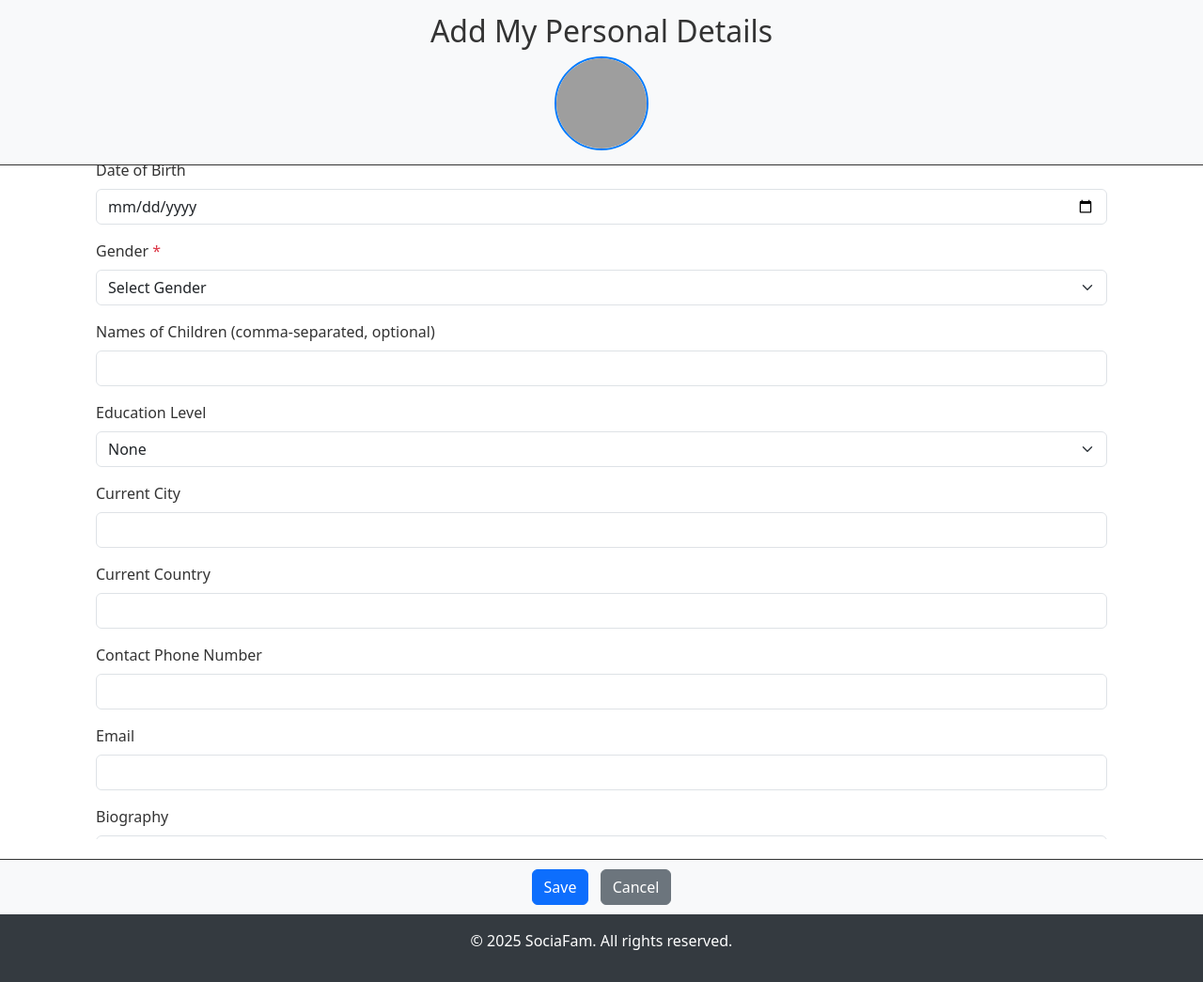
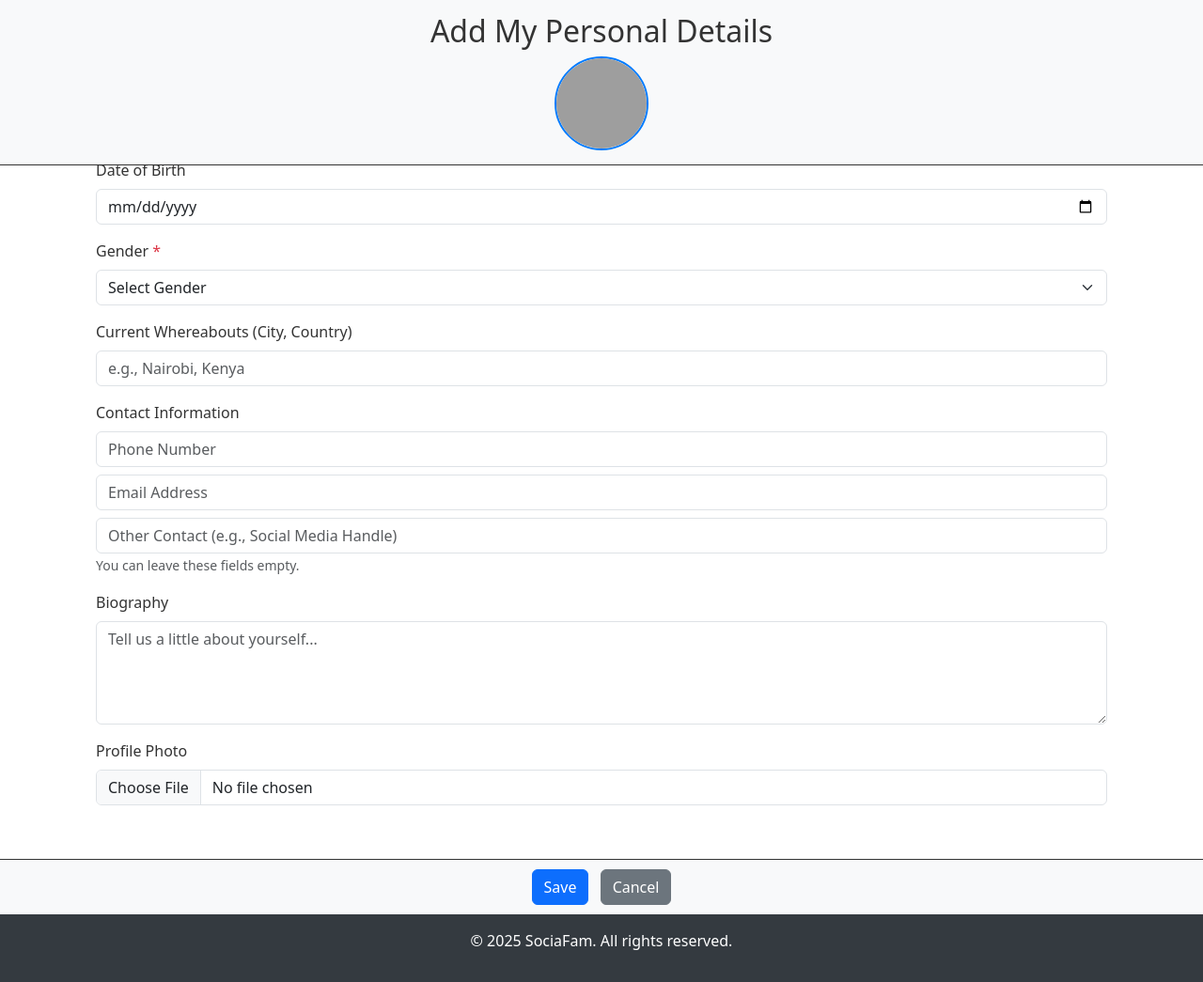
Before and after one commit to Hencheng2/SociaFam, a Flask app: template templates/add_my_details.html in a window 1280 px wide. Shown: the part 57-1102 px from the top of the page at 94% size. Run offline with Flask 3, Linux system fonts and the light colour scheme; the template is opened without the code that fills it, so the values that code supplies are empty; some libraries are stand-ins or nearby versions; grey boxes are pictures that could not be loaded.

Commit message:
Update add_my_details.html

```diff
--- a/templates/add_my_details.html
+++ b/templates/add_my_details.html
@@ -44,6 +44,9 @@
         border-radius: 50%;
         border: 2px solid var(--primary-color);
     }
+    .form-group.hidden {
+        display: none;
+    }
     @media (max-width: 768px) {
         .scrollable-content {
             margin-top: 100px;
@@ -71,7 +74,7 @@
         {{ form.hidden_tag() }}
         <div class="mb-3">
             <label for="full_name" class="form-label">Full Name <span class="text-danger">*</span></label>
-            <input type="text" class="form-control" id="full_name" name="full_name" value="{% if is_editing and user_details %}{{ user_details.full_name }}{% elif current_user %}{{ current_user.full_name }}{% endif %}" required>
+            <input type="text" class="form-control" id="full_name" name="full_name" value="{% if is_editing and user_details %}{{ user_details.full_name }}{% elif current_user %}{{ current_user.originalName }}{% endif %}" required>
         </div>
         <div class="mb-3">
             <label for="date_of_birth" class="form-label">Date of Birth</label>
@@ -80,31 +83,55 @@
         <div class="mb-3">
             <label for="gender" class="form-label">Gender <span class="text-danger">*</span></label>
             <select class="form-select" id="gender" name="gender" required>
-                <option value="" disabled {% if not is_editing or not user_details %}selected{% endif %}>Select Gender</option>
+                <option value="" disabled {% if not is_editing or not user_details or not user_details.gender %}selected{% endif %}>Select Gender</option>
                 <option value="Male" {% if is_editing and user_details and user_details.gender == 'Male' %}selected{% endif %}>Male</option>
                 <option value="Female" {% if is_editing and user_details and user_details.gender == 'Female' %}selected{% endif %}>Female</option>
                 <option value="Other" {% if is_editing and user_details and user_details.gender == 'Other' %}selected{% endif %}>Other</option>
             </select>
         </div>
-        <div class="mb-3" id="marital_status_container" style="display: none;">
+
+        <!-- Marital Status Section (Conditional based on age) -->
+        <div id="maritalStatusSection" class="form-group hidden">
+            <div class="mb-3">
                 <label for="marital_status" class="form-label">Marital Status</label>
                 <select class="form-select" id="marital_status" name="marital_status">
-                <option value="" disabled {% if not is_editing or not user_details %}selected{% endif %}>Select Marital Status</option>
+                    <option value="" disabled {% if not is_editing or not user_details or not user_details.marital_status %}selected{% endif %}>Select Marital Status</option>
                     <option value="Single" {% if is_editing and user_details and user_details.marital_status == 'Single' %}selected{% endif %}>Single</option>
+                    <option value="Engaged" {% if is_editing and user_details and user_details.marital_status == 'Engaged' %}selected{% endif %}>Engaged</option>
                     <option value="Married" {% if is_editing and user_details and user_details.marital_status == 'Married' %}selected{% endif %}>Married</option>
                     <option value="Divorced" {% if is_editing and user_details and user_details.marital_status == 'Divorced' %}selected{% endif %}>Divorced</option>
                     <option value="Widowed" {% if is_editing and user_details and user_details.marital_status == 'Widowed' %}selected{% endif %}>Widowed</option>
                 </select>
             </div>
-        <div class="mb-3">
-            <label for="children_names" class="form-label">Names of Children (comma-separated, optional)</label>
-            <input type="text" class="form-control" id="children_names" name="children_names" value="{% if is_editing and user_details %}{{ user_details.children_names }}{% endif %}">
+
+            <!-- Spouse Name (Conditional based on marital status) -->
+            <div class="mb-3 spouses-field hidden">
+                <label for="spouse_names" class="form-label">Spouse Name(s) (comma-separated)</label>
+                <input type="text" class="form-control" id="spouse_names" name="spouse_names" placeholder="e.g., Jane Doe, John Smith" value="{% if is_editing and user_details %}{{ user_details.spouse_names }}{% endif %}">
             </div>
+
+            <!-- Fiancée Name (Conditional based on marital status) -->
+            <div class="mb-3 fiance-field hidden">
+                <label for="fiance_names" class="form-label">Fiancé(e) Name(s) (comma-separated)</label>
+                <input type="text" class="form-control" id="fiance_names" name="fiance_names" placeholder="e.g., Alex Green" value="{% if is_editing and user_details %}{{ user_details.fiance_names }}{% endif %}">
+            </div>
+        </div>
+
+        <!-- Children Names (Conditional based on age/marital status) -->
+        <div id="childrenSection" class="mb-3 form-group hidden">
+            <label for="children_names" class="form-label">Children Name(s) (comma-separated)</label>
+            <input type="text" class="form-control" id="children_names" name="children_names" placeholder="e.g., Child One, Child Two" value="{% if is_editing and user_details %}{{ user_details.children_names }}{% endif %}">
+        </div>
+
+        <!-- Education Section (Conditional based on age) -->
+        <div id="educationSection" class="form-group hidden">
+            <button type="button" class="btn btn-secondary btn-sm mb-3" id="addSchoolButton">Add School</button>
+            <div id="schoolFields" class="form-group hidden">
                 <div class="mb-3">
                     <label for="education_level" class="form-label">Education Level</label>
                     <select class="form-select" id="education_level" name="education_level">
                         <option value="None" {% if is_editing and user_details and user_details.education_level == 'None' %}selected{% endif %}>None</option>
-                <option value="Primary" {% if is_editing and user_details and user_details.education_level == 'Primary' %}selected{% endif %}>Primary</option>
+                        <option value="Primary" {% if is_editing and user_details and user_details.education_level == 'Primary' %}selected{% endif %}>Primary School</option>
                         <option value="High School" {% if is_editing and user_details and user_details.education_level == 'High School' %}selected{% endif %}>High School</option>
                         <option value="University" {% if is_editing and user_details and user_details.education_level == 'University' %}selected{% endif %}>University</option>
                     </select>
@@ -113,25 +140,26 @@
                     <label for="institution_name" class="form-label">Institution Name</label>
                     <input type="text" class="form-control" id="institution_name" name="institution_name" value="{% if is_editing and user_details %}{{ user_details.institution_name }}{% endif %}">
                 </div>
+            </div>
+        </div>
+
         <div class="mb-3">
-            <label for="city" class="form-label">Current City</label>
-            <input type="text" class="form-control" id="city" name="city" value="{% if is_editing and user_details %}{{ user_details.city }}{% endif %}">
+            <label for="whereabouts" class="form-label">Current Whereabouts (City, Country)</label>
+            <input type="text" class="form-control" id="whereabouts" name="whereabouts" placeholder="e.g., Nairobi, Kenya" value="{% if is_editing and user_details %}{{ user_details.whereabouts }}{% endif %}">
         </div>
+
+        <!-- Contact Information (multiple fields) -->
         <div class="mb-3">
-            <label for="country" class="form-label">Current Country</label>
-            <input type="text" class="form-control" id="country" name="country" value="{% if is_editing and user_details %}{{ user_details.country }}{% endif %}">
+            <label class="form-label">Contact Information</label>
+            <input type="tel" class="form-control mb-2" id="phone_number" name="phone_number" placeholder="Phone Number" value="{% if is_editing and user_details %}{{ user_details.phone_number }}{% endif %}">
+            <input type="email" class="form-control mb-2" id="email_contact" name="email_contact" placeholder="Email Address" value="{% if is_editing and user_details %}{{ user_details.email_contact }}{% endif %}">
+            <input type="text" class="form-control" id="other_contact" name="other_contact" placeholder="Other Contact (e.g., Social Media Handle)" value="{% if is_editing and user_details %}{{ user_details.other_contact }}{% endif %}">
+            <small class="form-text text-muted">You can leave these fields empty.</small>
         </div>
-        <div class="mb-3">
-            <label for="phone_number" class="form-label">Contact Phone Number</label>
-            <input type="tel" class="form-control" id="phone_number" name="phone_number" value="{% if is_editing and user_details %}{{ user_details.phone_number }}{% endif %}">
-        </div>
-        <div class="mb-3">
-            <label for="email" class="form-label">Email</label>
-            <input type="email" class="form-control" id="email" name="email" value="{% if is_editing and user_details %}{{ user_details.email }}{% elif current_user %}{{ current_user.email }}{% endif %}" readonly>
-        </div>
+
         <div class="mb-3">
             <label for="biography" class="form-label">Biography</label>
-            <textarea class="form-control" id="biography" name="biography" rows="4">{% if is_editing and user_details %}{{ user_details.biography }}{% endif %}</textarea>
+            <textarea class="form-control" id="biography" name="biography" rows="4" placeholder="Tell us a little about yourself...">{% if is_editing and user_details %}{{ user_details.biography }}{% endif %}</textarea>
         </div>
         <div class="mb-3">
             <label for="profile_photo" class="form-label">Profile Photo</label>
@@ -147,6 +175,20 @@
 </div>
 
 <script>
+    document.addEventListener('DOMContentLoaded', function() {
+        const dobInput = document.getElementById('date_of_birth');
+        const maritalStatusSection = document.getElementById('maritalStatusSection');
+        const maritalStatusSelect = document.getElementById('marital_status');
+        const spousesField = document.querySelector('.spouses-field');
+        const fianceField = document.querySelector('.fiance-field');
+        const childrenSection = document.getElementById('childrenSection');
+
+        const educationSection = document.getElementById('educationSection');
+        const addSchoolButton = document.getElementById('addSchoolButton');
+        const schoolFields = document.getElementById('schoolFields');
+        const educationLevelSelect = document.getElementById('education_level');
+        const institutionNameGroup = document.getElementById('institution_container'); // Corrected ID
+
         // Profile Photo Preview
         document.getElementById('profile_photo').addEventListener('change', function(event) {
             const file = event.target.files[0];
@@ -159,37 +201,87 @@
             }
         });
 
-    // Calculate Age and Toggle Marital Status
-    function toggleMaritalStatus() {
-        const dobInput = document.getElementById('date_of_birth').value;
-        const maritalStatusContainer = document.getElementById('marital_status_container');
-        if (dobInput) {
-            const dob = new Date(dobInput);
+        function calculateAge(dobString) {
+            if (!dobString) return null;
+            const dob = new Date(dobString);
             const today = new Date();
             let age = today.getFullYear() - dob.getFullYear();
             const monthDiff = today.getMonth() - dob.getMonth();
             if (monthDiff < 0 || (monthDiff === 0 && today.getDate() < dob.getDate())) {
                 age--;
             }
-            maritalStatusContainer.style.display = age >= 18 ? 'block' : 'none';
+            return age;
+        }
+
+        function updateFormVisibility() {
+            const age = calculateAge(dobInput.value);
+
+            // Hide all conditional sections initially
+            maritalStatusSection.classList.add('hidden');
+            spousesField.classList.add('hidden');
+            fianceField.classList.add('hidden');
+            childrenSection.classList.add('hidden');
+            educationSection.classList.add('hidden');
+            schoolFields.classList.add('hidden'); // Hide school fields by default
+            institutionNameGroup.style.display = 'none'; // Hide institution name by default
+            addSchoolButton.style.display = 'block'; // Show the "Add School" button by default
+
+            // Logic for age-based visibility
+            if (age !== null && age >= 18) {
+                maritalStatusSection.classList.remove('hidden');
+                childrenSection.classList.remove('hidden'); // Children field always shown if >=18
+                educationSection.classList.remove('hidden'); // Education section always shown if >=18
+
+                // Logic for marital status-based visibility
+                const maritalStatus = maritalStatusSelect.value;
+                if (maritalStatus === 'Married') {
+                    spousesField.classList.remove('hidden');
+                } else if (maritalStatus === 'Engaged') {
+                    fianceField.classList.remove('hidden');
+                }
+            } else if (age !== null && age < 18) {
+                 // For <18, only education is optionally shown (if 'Add School' is clicked)
+                 educationSection.classList.remove('hidden');
+            }
+
+            // Always ensure school name is hidden if no education level is selected
+            if (educationLevelSelect.value === '' || educationLevelSelect.value === 'None') {
+                institutionNameGroup.style.display = 'none';
             } else {
-            maritalStatusContainer.style.display = 'none';
+                institutionNameGroup.style.display = 'block';
+            }
+
+            // If school fields were already visible (e.g., due to existing data on load)
+            const initialEducationLevel = '{{ user_details.education_level | default("None") }}';
+            if (initialEducationLevel !== 'None' && initialEducationLevel !== '') {
+                schoolFields.classList.remove('hidden');
+                addSchoolButton.style.display = 'none';
+                institutionNameGroup.style.display = 'block';
             }
         }
 
-    // Toggle Institution Name Input
-    function toggleInstitutionInput() {
-        const educationLevel = document.getElementById('education_level').value;
-        const institutionContainer = document.getElementById('institution_container');
-        institutionContainer.style.display = educationLevel !== 'None' ? 'block' : 'none';
+        // Event listeners
+        dobInput.addEventListener('change', updateFormVisibility);
+        maritalStatusSelect.addEventListener('change', updateFormVisibility);
+        educationLevelSelect.addEventListener('change', function() {
+            if (this.value === '' || this.value === 'None') {
+                institutionNameGroup.style.display = 'none';
+            } else {
+                institutionNameGroup.style.display = 'block';
             }
+        });
 
-    // Initialize on Page Load
-    document.getElementById('date_of_birth').addEventListener('change', toggleMaritalStatus);
-    document.getElementById('education_level').addEventListener('change', toggleInstitutionInput);
-    window.addEventListener('load', () => {
-        toggleMaritalStatus();
-        toggleInstitutionInput();
+        addSchoolButton.addEventListener('click', function() {
+            schoolFields.classList.remove('hidden');
+            addSchoolButton.style.display = 'none';
+            // If an option is already selected that requires an institution name, show it
+            if (educationLevelSelect.value !== '' && educationLevelSelect.value !== 'None') {
+                institutionNameGroup.style.display = 'block';
+            }
+        });
+
+        // Initial setup on page load
+        updateFormVisibility(); // Call once on load for initial state
     });
 </script>
 {% endblock %}
```
Lines whose indentation alone changed are shown as unchanged.
